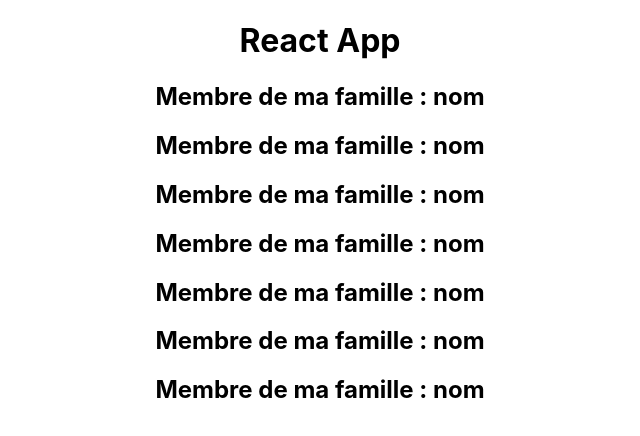
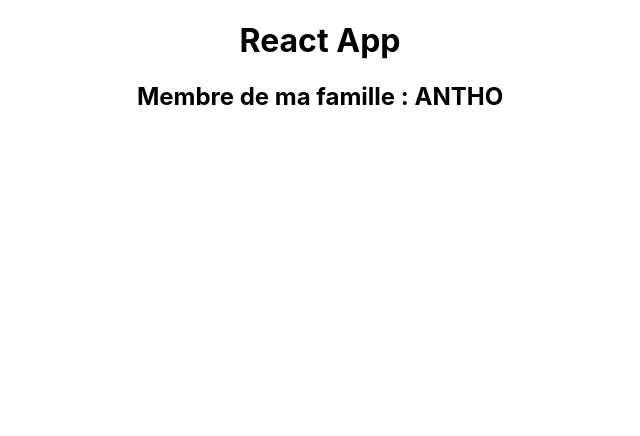
Before and after one commit to yapuka/udemy-react-guide-complet, a React (Create React App) app: page / in a window 1280 px wide. Shown: the top 436 px of the page, without its empty margins (320-960 px from the left). Built offline with nearby package versions, Linux system fonts and the light colour scheme.

Commit message:
Variable dans du JSX

```diff
--- a/src/App.js
+++ b/src/App.js
@@ -8,12 +8,7 @@ class App extends Component {
       <div className="App">
         <h1>React App</h1>
         <Membre />
-        <Membre />
-        <Membre />
-        <Membre />
-        <Membre />
-        <Membre />
-        <Membre />
+
       </div>
     );
   }
--- a/src/components/Membre.js
+++ b/src/components/Membre.js
@@ -1,7 +1,8 @@
 import React from "react";
 
-const Member = () => (
-    <h2>Membre de ma famille : nom</h2>
-)
+const Member = () => {
+  const name = "antho";
+  return <h2>Membre de ma famille : {name.toUpperCase()}</h2>;
+};
 
 export default Member;
```
